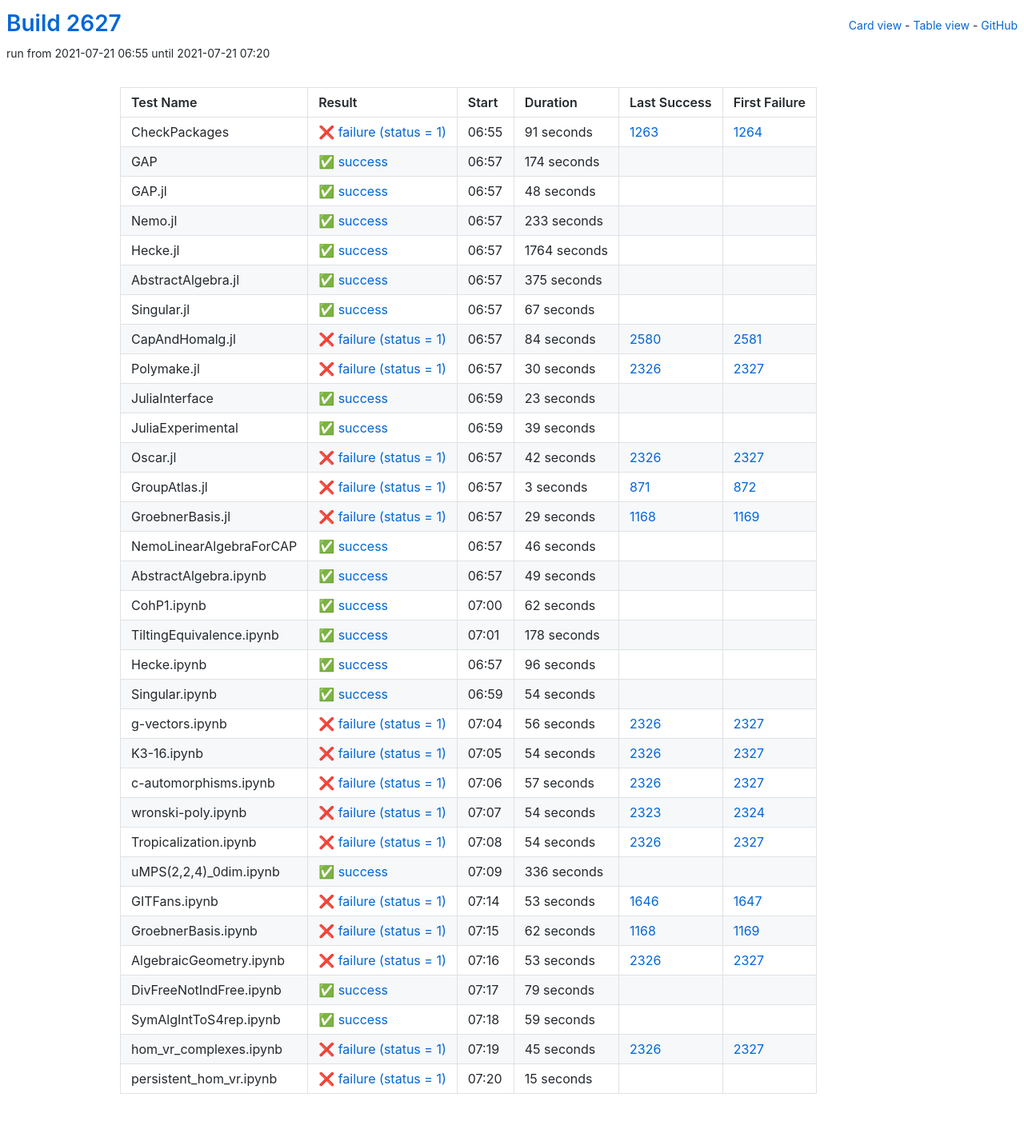
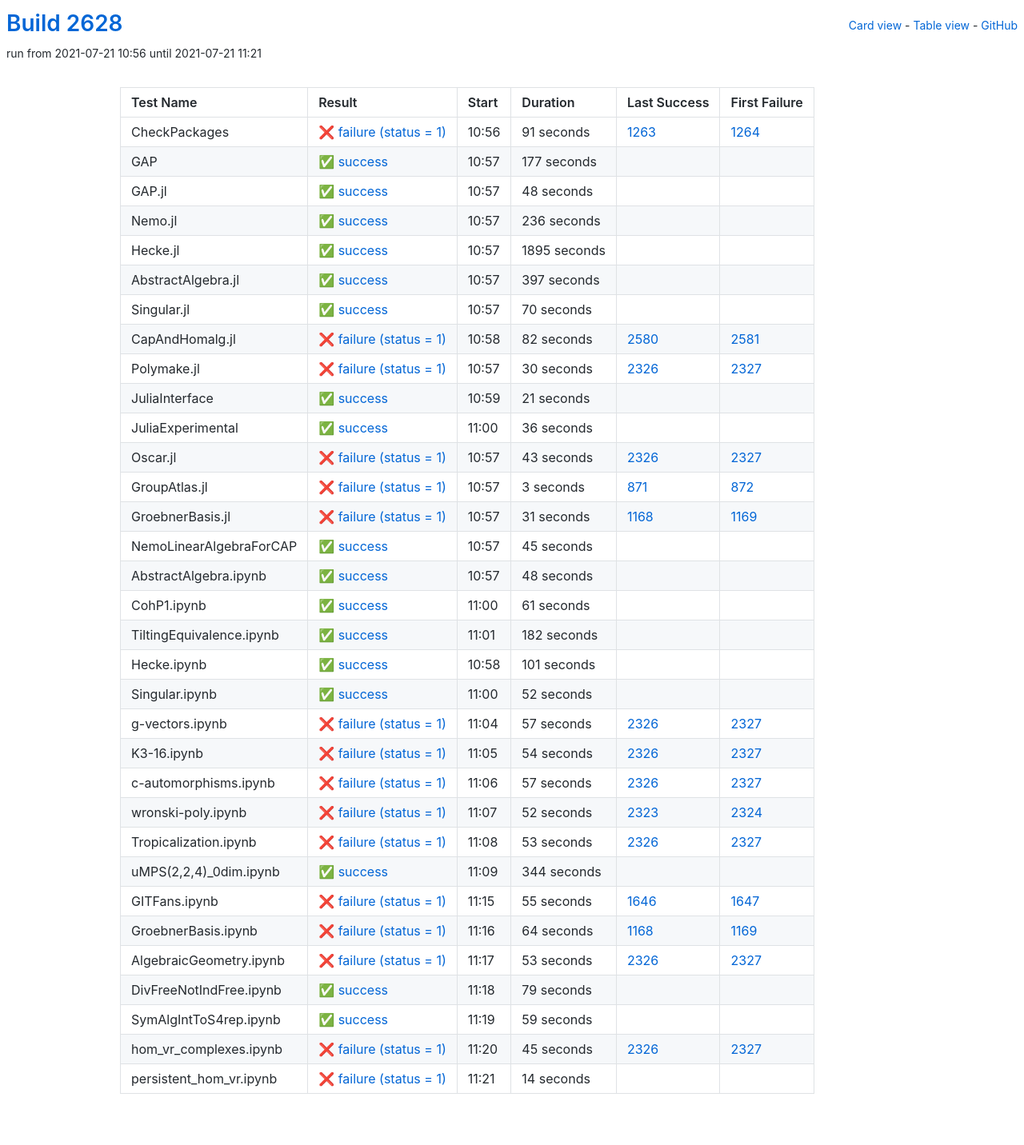
Before and after one commit to oscar-system/oscar-ci-status-stable, a Jekyll site: the page built from table.html, in a window 1280 px wide. Shown: the whole page at 80% size. Built offline with Jekyll 4.4.1, drawn with Linux system fonts in a browser that asks for light colours.

Commit message:
Build #2628

```diff
--- a/_data/ci.yml
+++ b/_data/ci.yml
@@ -1,6 +1,6 @@
 ---
-build: 2627
-build_url: https://oscarci.mathematik.uni-kl.de/job/oscar-stable/2627/
+build: 2628
+build_url: https://oscarci.mathematik.uni-kl.de/job/oscar-stable/2628/
 job: oscar-stable
 organization: oscar-system
 repo: oscar-ci-status-stable
@@ -8,8 +8,8 @@ repourl: https://github.com/oscar-system/oscar-ci-status-stable
 tests:
 - name: CheckPackages
   id: checkpackages
-  log: https://oscarci.mathematik.uni-kl.de/job/oscar-stable/2627/artifact/logs/build-2627/CheckPackages.log
-  start: 2021-07-21 06:55
+  log: https://oscarci.mathematik.uni-kl.de/job/oscar-stable/2628/artifact/logs/build-2628/CheckPackages.log
+  start: 2021-07-21 10:56
   success: false
   exitcode: 1
   status: failure
@@ -20,20 +20,20 @@ tests:
   first_failure_url: https://oscarci.mathematik.uni-kl.de/job/oscar-stable/1264/
 - name: GAP
   id: gap
-  log: https://oscarci.mathematik.uni-kl.de/job/oscar-stable/2627/artifact/logs/build-2627/GAP.log
-  start: 2021-07-21 06:57
+  log: https://oscarci.mathematik.uni-kl.de/job/oscar-stable/2628/artifact/logs/build-2628/GAP.log
+  start: 2021-07-21 10:57
   success: true
   exitcode: 0
   status: success
-  duration: 174
+  duration: 177
   last_success: false
   last_success_url:
   first_failure: false
   first_failure_url:
 - name: GAP.jl
   id: gap-jl
-  log: https://oscarci.mathematik.uni-kl.de/job/oscar-stable/2627/artifact/logs/build-2627/GAP.jl.log
-  start: 2021-07-21 06:57
+  log: https://oscarci.mathematik.uni-kl.de/job/oscar-stable/2628/artifact/logs/build-2628/GAP.jl.log
+  start: 2021-07-21 10:57
   success: true
   exitcode: 0
   status: success
@@ -44,68 +44,68 @@ tests:
   first_failure_url:
 - name: Nemo.jl
   id: nemo-jl
-  log: https://oscarci.mathematik.uni-kl.de/job/oscar-stable/2627/artifact/logs/build-2627/Nemo.jl.log
-  start: 2021-07-21 06:57
+  log: https://oscarci.mathematik.uni-kl.de/job/oscar-stable/2628/artifact/logs/build-2628/Nemo.jl.log
+  start: 2021-07-21 10:57
   success: true
   exitcode: 0
   status: success
-  duration: 233
+  duration: 236
   last_success: false
   last_success_url:
   first_failure: false
   first_failure_url:
 - name: Hecke.jl
   id: hecke-jl
-  log: https://oscarci.mathematik.uni-kl.de/job/oscar-stable/2627/artifact/logs/build-2627/Hecke.jl.log
-  start: 2021-07-21 06:57
+  log: https://oscarci.mathematik.uni-kl.de/job/oscar-stable/2628/artifact/logs/build-2628/Hecke.jl.log
+  start: 2021-07-21 10:57
   success: true
   exitcode: 0
   status: success
-  duration: 1764
+  duration: 1895
   last_success: false
   last_success_url:
   first_failure: false
   first_failure_url:
 - name: AbstractAlgebra.jl
   id: abstractalgebra-jl
-  log: https://oscarci.mathematik.uni-kl.de/job/oscar-stable/2627/artifact/logs/build-2627/AbstractAlgebra.jl.log
-  start: 2021-07-21 06:57
+  log: https://oscarci.mathematik.uni-kl.de/job/oscar-stable/2628/artifact/logs/build-2628/AbstractAlgebra.jl.log
+  start: 2021-07-21 10:57
   success: true
   exitcode: 0
   status: success
-  duration: 375
+  duration: 397
   last_success: false
   last_success_url:
   first_failure: false
   first_failure_url:
 - name: Singular.jl
   id: singular-jl
-  log: https://oscarci.mathematik.uni-kl.de/job/oscar-stable/2627/artifact/logs/build-2627/Singular.jl.log
-  start: 2021-07-21 06:57
+  log: https://oscarci.mathematik.uni-kl.de/job/oscar-stable/2628/artifact/logs/build-2628/Singular.jl.log
+  start: 2021-07-21 10:57
   success: true
   exitcode: 0
   status: success
-  duration: 67
+  duration: 70
   last_success: false
   last_success_url:
   first_failure: false
   first_failure_url:
 - name: CapAndHomalg.jl
   id: capandhomalg-jl
-  log: https://oscarci.mathematik.uni-kl.de/job/oscar-stable/2627/artifact/logs/build-2627/CapAndHomalg.jl.log
-  start: 2021-07-21 06:57
+  log: https://oscarci.mathematik.uni-kl.de/job/oscar-stable/2628/artifact/logs/build-2628/CapAndHomalg.jl.log
+  start: 2021-07-21 10:58
   success: false
   exitcode: 1
   status: failure
-  duration: 84
+  duration: 82
   last_success: 2580
   last_success_url: https://oscarci.mathematik.uni-kl.de/job/oscar-stable/2580/
   first_failure: 2581
   first_failure_url: https://oscarci.mathematik.uni-kl.de/job/oscar-stable/2581/
 - name: Polymake.jl
   id: polymake-jl
-  log: https://oscarci.mathematik.uni-kl.de/job/oscar-stable/2627/artifact/logs/build-2627/Polymake.jl.log
-  start: 2021-07-21 06:57
+  log: https://oscarci.mathematik.uni-kl.de/job/oscar-stable/2628/artifact/logs/build-2628/Polymake.jl.log
+  start: 2021-07-21 10:57
   success: false
   exitcode: 1
   status: failure
@@ -116,44 +116,44 @@ tests:
   first_failure_url: https://oscarci.mathematik.uni-kl.de/job/oscar-stable/2327/
 - name: JuliaInterface
   id: juliainterface
-  log: https://oscarci.mathematik.uni-kl.de/job/oscar-stable/2627/artifact/logs/build-2627/JuliaInterface.log
-  start: 2021-07-21 06:59
+  log: https://oscarci.mathematik.uni-kl.de/job/oscar-stable/2628/artifact/logs/build-2628/JuliaInterface.log
+  start: 2021-07-21 10:59
   success: true
   exitcode: 0
   status: success
-  duration: 23
+  duration: 21
   last_success: false
   last_success_url:
   first_failure: false
   first_failure_url:
 - name: JuliaExperimental
   id: juliaexperimental
-  log: https://oscarci.mathematik.uni-kl.de/job/oscar-stable/2627/artifact/logs/build-2627/JuliaExperimental.log
-  start: 2021-07-21 06:59
+  log: https://oscarci.mathematik.uni-kl.de/job/oscar-stable/2628/artifact/logs/build-2628/JuliaExperimental.log
+  start: 2021-07-21 11:00
   success: true
   exitcode: 0
   status: success
-  duration: 39
+  duration: 36
   last_success: false
   last_success_url:
   first_failure: false
   first_failure_url:
 - name: Oscar.jl
   id: oscar-jl
-  log: https://oscarci.mathematik.uni-kl.de/job/oscar-stable/2627/artifact/logs/build-2627/Oscar.jl.log
-  start: 2021-07-21 06:57
+  log: https://oscarci.mathematik.uni-kl.de/job/oscar-stable/2628/artifact/logs/build-2628/Oscar.jl.log
+  start: 2021-07-21 10:57
   success: false
   exitcode: 1
   status: failure
-  duration: 42
+  duration: 43
   last_success: 2326
   last_success_url: https://oscarci.mathematik.uni-kl.de/job/oscar-stable/2326/
   first_failure: 2327
   first_failure_url: https://oscarci.mathematik.uni-kl.de/job/oscar-stable/2327/
 - name: GroupAtlas.jl
   id: groupatlas-jl
-  log: https://oscarci.mathematik.uni-kl.de/job/oscar-stable/2627/artifact/logs/build-2627/GroupAtlas.jl.log
-  start: 2021-07-21 06:57
+  log: https://oscarci.mathematik.uni-kl.de/job/oscar-stable/2628/artifact/logs/build-2628/GroupAtlas.jl.log
+  start: 2021-07-21 10:57
   success: false
   exitcode: 1
   status: failure
@@ -164,104 +164,104 @@ tests:
   first_failure_url: https://oscarci.mathematik.uni-kl.de/job/oscar-stable/872/
 - name: GroebnerBasis.jl
   id: groebnerbasis-jl
-  log: https://oscarci.mathematik.uni-kl.de/job/oscar-stable/2627/artifact/logs/build-2627/GroebnerBasis.jl.log
-  start: 2021-07-21 06:57
+  log: https://oscarci.mathematik.uni-kl.de/job/oscar-stable/2628/artifact/logs/build-2628/GroebnerBasis.jl.log
+  start: 2021-07-21 10:57
   success: false
   exitcode: 1
   status: failure
-  duration: 29
+  duration: 31
   last_success: 1168
   last_success_url: https://oscarci.mathematik.uni-kl.de/job/oscar-stable/1168/
   first_failure: 1169
   first_failure_url: https://oscarci.mathematik.uni-kl.de/job/oscar-stable/1169/
 - name: NemoLinearAlgebraForCAP
   id: nemolinearalgebraforcap
-  log: https://oscarci.mathematik.uni-kl.de/job/oscar-stable/2627/artifact/logs/build-2627/NemoLinearAlgebraForCAP.log
-  start: 2021-07-21 06:57
+  log: https://oscarci.mathematik.uni-kl.de/job/oscar-stable/2628/artifact/logs/build-2628/NemoLinearAlgebraForCAP.log
+  start: 2021-07-21 10:57
   success: true
   exitcode: 0
   status: success
-  duration: 46
+  duration: 45
   last_success: false
   last_success_url:
   first_failure: false
   first_failure_url:
 - name: AbstractAlgebra.ipynb
   id: abstractalgebra-ipynb
-  log: https://oscarci.mathematik.uni-kl.de/job/oscar-stable/2627/artifact/logs/build-2627/AbstractAlgebra.ipynb.log
-  start: 2021-07-21 06:57
+  log: https://oscarci.mathematik.uni-kl.de/job/oscar-stable/2628/artifact/logs/build-2628/AbstractAlgebra.ipynb.log
+  start: 2021-07-21 10:57
   success: true
   exitcode: 0
   status: success
-  duration: 49
+  duration: 48
   last_success: false
   last_success_url:
   first_failure: false
   first_failure_url:
 - name: CohP1.ipynb
   id: cohp1-ipynb
-  log: https://oscarci.mathematik.uni-kl.de/job/oscar-stable/2627/artifact/logs/build-2627/CohP1.ipynb.log
-  start: 2021-07-21 07:00
+  log: https://oscarci.mathematik.uni-kl.de/job/oscar-stable/2628/artifact/logs/build-2628/CohP1.ipynb.log
+  start: 2021-07-21 11:00
   success: true
   exitcode: 0
   status: success
-  duration: 62
+  duration: 61
   last_success: false
   last_success_url:
   first_failure: false
   first_failure_url:
 - name: TiltingEquivalence.ipynb
   id: tiltingequivalence-ipynb
-  log: https://oscarci.mathematik.uni-kl.de/job/oscar-stable/2627/artifact/logs/build-2627/TiltingEquivalence.ipynb.log
-  start: 2021-07-21 07:01
+  log: https://oscarci.mathematik.uni-kl.de/job/oscar-stable/2628/artifact/logs/build-2628/TiltingEquivalence.ipynb.log
+  start: 2021-07-21 11:01
   success: true
   exitcode: 0
   status: success
-  duration: 178
+  duration: 182
   last_success: false
   last_success_url:
   first_failure: false
   first_failure_url:
 - name: Hecke.ipynb
   id: hecke-ipynb
-  log: https://oscarci.mathematik.uni-kl.de/job/oscar-stable/2627/artifact/logs/build-2627/Hecke.ipynb.log
-  start: 2021-07-21 06:57
+  log: https://oscarci.mathematik.uni-kl.de/job/oscar-stable/2628/artifact/logs/build-2628/Hecke.ipynb.log
+  start: 2021-07-21 10:58
   success: true
   exitcode: 0
   status: success
-  duration: 96
+  duration: 101
   last_success: false
   last_success_url:
   first_failure: false
   first_failure_url:
 - name: Singular.ipynb
   id: singular-ipynb
-  log: https://oscarci.mathematik.uni-kl.de/job/oscar-stable/2627/artifact/logs/build-2627/Singular.ipynb.log
-  start: 2021-07-21 06:59
+  log: https://oscarci.mathematik.uni-kl.de/job/oscar-stable/2628/artifact/logs/build-2628/Singular.ipynb.log
+  start: 2021-07-21 11:00
   success: true
   exitcode: 0
   status: success
-  duration: 54
+  duration: 52
   last_success: false
   last_success_url:
   first_failure: false
   first_failure_url:
 - name: g-vectors.ipynb
   id: g-vectors-ipynb
-  log: https://oscarci.mathematik.uni-kl.de/job/oscar-stable/2627/artifact/logs/build-2627/g-vectors.ipynb.log
-  start: 2021-07-21 07:04
+  log: https://oscarci.mathematik.uni-kl.de/job/oscar-stable/2628/artifact/logs/build-2628/g-vectors.ipynb.log
+  start: 2021-07-21 11:04
   success: false
   exitcode: 1
   status: failure
-  duration: 56
+  duration: 57
   last_success: 2326
   last_success_url: https://oscarci.mathematik.uni-kl.de/job/oscar-stable/2326/
   first_failure: 2327
   first_failure_url: https://oscarci.mathematik.uni-kl.de/job/oscar-stable/2327/
 - name: K3-16.ipynb
   id: k3-16-ipynb
-  log: https://oscarci.mathematik.uni-kl.de/job/oscar-stable/2627/artifact/logs/build-2627/K3-16.ipynb.log
-  start: 2021-07-21 07:05
+  log: https://oscarci.mathematik.uni-kl.de/job/oscar-stable/2628/artifact/logs/build-2628/K3-16.ipynb.log
+  start: 2021-07-21 11:05
   success: false
   exitcode: 1
   status: failure
@@ -272,8 +272,8 @@ tests:
   first_failure_url: https://oscarci.mathematik.uni-kl.de/job/oscar-stable/2327/
 - name: c-automorphisms.ipynb
   id: c-automorphisms-ipynb
-  log: https://oscarci.mathematik.uni-kl.de/job/oscar-stable/2627/artifact/logs/build-2627/c-automorphisms.ipynb.log
-  start: 2021-07-21 07:06
+  log: https://oscarci.mathematik.uni-kl.de/job/oscar-stable/2628/artifact/logs/build-2628/c-automorphisms.ipynb.log
+  start: 2021-07-21 11:06
   success: false
   exitcode: 1
   status: failure
@@ -284,68 +284,68 @@ tests:
   first_failure_url: https://oscarci.mathematik.uni-kl.de/job/oscar-stable/2327/
 - name: wronski-poly.ipynb
   id: wronski-poly-ipynb
-  log: https://oscarci.mathematik.uni-kl.de/job/oscar-stable/2627/artifact/logs/build-2627/wronski-poly.ipynb.log
-  start: 2021-07-21 07:07
+  log: https://oscarci.mathematik.uni-kl.de/job/oscar-stable/2628/artifact/logs/build-2628/wronski-poly.ipynb.log
+  start: 2021-07-21 11:07
   success: false
   exitcode: 1
   status: failure
-  duration: 54
+  duration: 52
   last_success: 2323
   last_success_url: https://oscarci.mathematik.uni-kl.de/job/oscar-stable/2323/
   first_failure: 2324
   first_failure_url: https://oscarci.mathematik.uni-kl.de/job/oscar-stable/2324/
 - name: Tropicalization.ipynb
   id: tropicalization-ipynb
-  log: https://oscarci.mathematik.uni-kl.de/job/oscar-stable/2627/artifact/logs/build-2627/Tropicalization.ipynb.log
-  start: 2021-07-21 07:08
+  log: https://oscarci.mathematik.uni-kl.de/job/oscar-stable/2628/artifact/logs/build-2628/Tropicalization.ipynb.log
+  start: 2021-07-21 11:08
   success: false
   exitcode: 1
   status: failure
-  duration: 54
+  duration: 53
   last_success: 2326
   last_success_url: https://oscarci.mathematik.uni-kl.de/job/oscar-stable/2326/
   first_failure: 2327
   first_failure_url: https://oscarci.mathematik.uni-kl.de/job/oscar-stable/2327/
 - name: uMPS(2,2,4)_0dim.ipynb
   id: umps-2-2-4-0dim-ipynb
-  log: https://oscarci.mathematik.uni-kl.de/job/oscar-stable/2627/artifact/logs/build-2627/uMPS-2-2-4-_0dim.ipynb.log
-  start: 2021-07-21 07:09
+  log: https://oscarci.mathematik.uni-kl.de/job/oscar-stable/2628/artifact/logs/build-2628/uMPS-2-2-4-_0dim.ipynb.log
+  start: 2021-07-21 11:09
   success: true
   exitcode: 0
   status: success
-  duration: 336
+  duration: 344
   last_success: false
   last_success_url:
   first_failure: false
   first_failure_url:
 - name: GITFans.ipynb
   id: gitfans-ipynb
-  log: https://oscarci.mathematik.uni-kl.de/job/oscar-stable/2627/artifact/logs/build-2627/GITFans.ipynb.log
-  start: 2021-07-21 07:14
+  log: https://oscarci.mathematik.uni-kl.de/job/oscar-stable/2628/artifact/logs/build-2628/GITFans.ipynb.log
+  start: 2021-07-21 11:15
   success: false
   exitcode: 1
   status: failure
-  duration: 53
+  duration: 55
   last_success: 1646
   last_success_url: https://oscarci.mathematik.uni-kl.de/job/oscar-stable/1646/
   first_failure: 1647
   first_failure_url: https://oscarci.mathematik.uni-kl.de/job/oscar-stable/1647/
 - name: GroebnerBasis.ipynb
   id: groebnerbasis-ipynb
-  log: https://oscarci.mathematik.uni-kl.de/job/oscar-stable/2627/artifact/logs/build-2627/GroebnerBasis.ipynb.log
-  start: 2021-07-21 07:15
+  log: https://oscarci.mathematik.uni-kl.de/job/oscar-stable/2628/artifact/logs/build-2628/GroebnerBasis.ipynb.log
+  start: 2021-07-21 11:16
   success: false
   exitcode: 1
   status: failure
-  duration: 62
+  duration: 64
   last_success: 1168
   last_success_url: https://oscarci.mathematik.uni-kl.de/job/oscar-stable/1168/
   first_failure: 1169
   first_failure_url: https://oscarci.mathematik.uni-kl.de/job/oscar-stable/1169/
 - name: AlgebraicGeometry.ipynb
   id: algebraicgeometry-ipynb
-  log: https://oscarci.mathematik.uni-kl.de/job/oscar-stable/2627/artifact/logs/build-2627/AlgebraicGeometry.ipynb.log
-  start: 2021-07-21 07:16
+  log: https://oscarci.mathematik.uni-kl.de/job/oscar-stable/2628/artifact/logs/build-2628/AlgebraicGeometry.ipynb.log
+  start: 2021-07-21 11:17
   success: false
   exitcode: 1
   status: failure
@@ -356,8 +356,8 @@ tests:
   first_failure_url: https://oscarci.mathematik.uni-kl.de/job/oscar-stable/2327/
 - name: DivFreeNotIndFree.ipynb
   id: divfreenotindfree-ipynb
-  log: https://oscarci.mathematik.uni-kl.de/job/oscar-stable/2627/artifact/logs/build-2627/DivFreeNotIndFree.ipynb.log
-  start: 2021-07-21 07:17
+  log: https://oscarci.mathematik.uni-kl.de/job/oscar-stable/2628/artifact/logs/build-2628/DivFreeNotIndFree.ipynb.log
+  start: 2021-07-21 11:18
   success: true
   exitcode: 0
   status: success
@@ -368,8 +368,8 @@ tests:
   first_failure_url:
 - name: SymAlgIntToS4rep.ipynb
   id: symalginttos4rep-ipynb
-  log: https://oscarci.mathematik.uni-kl.de/job/oscar-stable/2627/artifact/logs/build-2627/SymAlgIntToS4rep.ipynb.log
-  start: 2021-07-21 07:18
+  log: https://oscarci.mathematik.uni-kl.de/job/oscar-stable/2628/artifact/logs/build-2628/SymAlgIntToS4rep.ipynb.log
+  start: 2021-07-21 11:19
   success: true
   exitcode: 0
   status: success
@@ -380,8 +380,8 @@ tests:
   first_failure_url:
 - name: hom_vr_complexes.ipynb
   id: hom-vr-complexes-ipynb
-  log: https://oscarci.mathematik.uni-kl.de/job/oscar-stable/2627/artifact/logs/build-2627/hom_vr_complexes.ipynb.log
-  start: 2021-07-21 07:19
+  log: https://oscarci.mathematik.uni-kl.de/job/oscar-stable/2628/artifact/logs/build-2628/hom_vr_complexes.ipynb.log
+  start: 2021-07-21 11:20
   success: false
   exitcode: 1
   status: failure
@@ -392,12 +392,12 @@ tests:
   first_failure_url: https://oscarci.mathematik.uni-kl.de/job/oscar-stable/2327/
 - name: persistent_hom_vr.ipynb
   id: persistent-hom-vr-ipynb
-  log: https://oscarci.mathematik.uni-kl.de/job/oscar-stable/2627/artifact/logs/build-2627/persistent_hom_vr.ipynb.log
-  start: 2021-07-21 07:20
+  log: https://oscarci.mathematik.uni-kl.de/job/oscar-stable/2628/artifact/logs/build-2628/persistent_hom_vr.ipynb.log
+  start: 2021-07-21 11:21
   success: false
   exitcode: 1
   status: failure
-  duration: 15
+  duration: 14
   last_success: false
   last_success_url:
   first_failure: false
```
Also changed, not shown: README.md.
